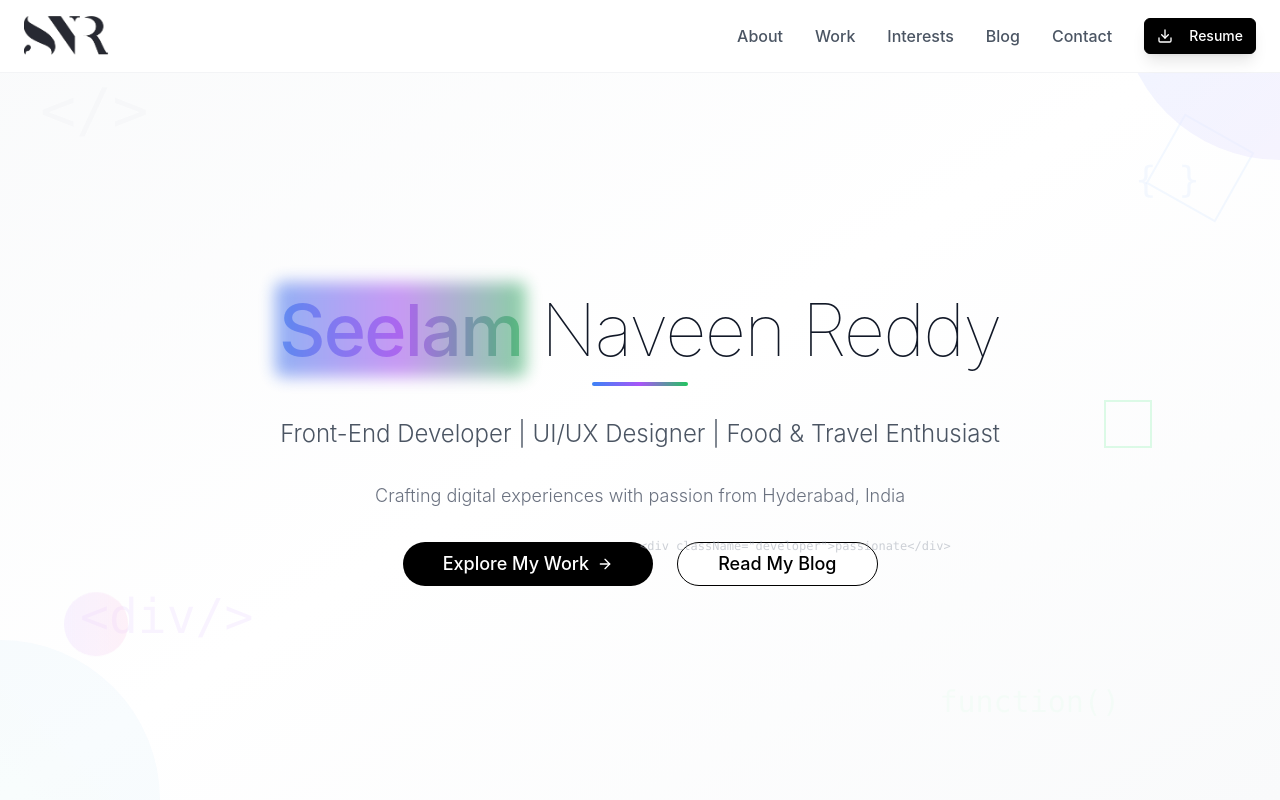
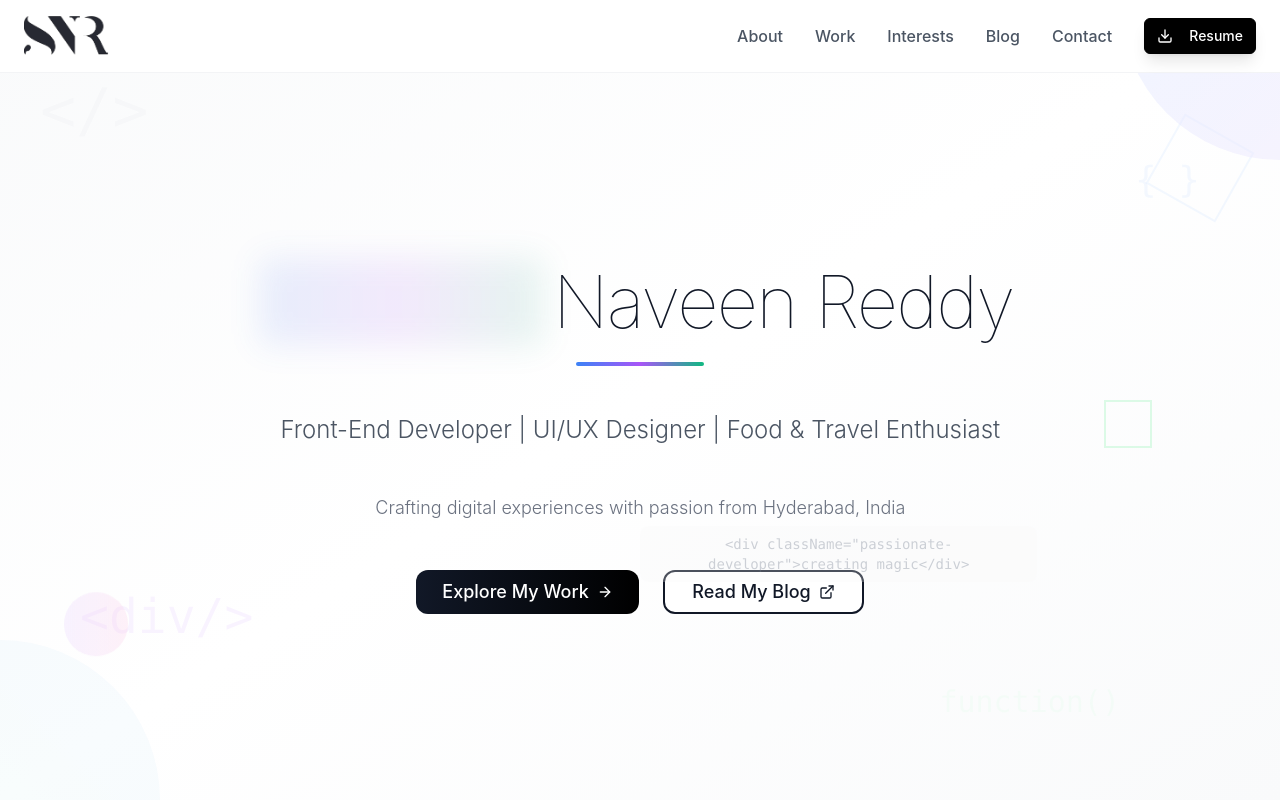
Before and after one commit to nseelam02-tech/snr-portfolio, a React (Vite) app: page / in a window 1280 px wide. Shown: the top 800 px of the page. Built offline with nearby package versions, Linux system fonts and the light colour scheme.

Commit message:
Refine Hero section UI and animations
Improved the appearance of the Hero section buttons and enhanced the "Seelam" name animation for a better user experience.

```diff
--- a/src/pages/Index.tsx
+++ b/src/pages/Index.tsx
@@ -1,3 +1,4 @@
+
 import React, { useState } from 'react';
 import { Button } from "@/components/ui/button";
 import { Card, CardContent, CardDescription, CardHeader, CardTitle } from "@/components/ui/card";
@@ -291,16 +292,21 @@ const Index = () => {
         </div>
 
         <div className="max-w-6xl mx-auto px-6 text-center relative z-10">
-          <div className="space-y-8">
-            {/* Animated title with creative "Seelam" animation */}
-            <div className="space-y-4">
+          <div className="space-y-12">
+            {/* Enhanced animated title with improved "Seelam" animation */}
+            <div className="space-y-6">
               <h1 className="text-5xl md:text-7xl font-thin tracking-tight text-gray-900">
                 <span className="inline-block opacity-0 transform translate-y-8 animate-fade-in" style={{ animationDelay: '0.2s', animationFillMode: 'forwards' }}>
-                  <span className="relative">
-                    <span className="bg-gradient-to-r from-blue-600 via-purple-600 to-green-600 bg-clip-text text-transparent animate-pulse font-medium">
-                      Seelam
+                  <span className="relative inline-block">
+                    <span className="bg-gradient-to-r from-blue-600 via-purple-600 to-emerald-600 bg-clip-text text-transparent font-semibold tracking-wide relative">
+                      <span className="inline-block animate-pulse">S</span>
+                      <span className="inline-block animate-pulse" style={{ animationDelay: '0.1s' }}>e</span>
+                      <span className="inline-block animate-pulse" style={{ animationDelay: '0.2s' }}>e</span>
+                      <span className="inline-block animate-pulse" style={{ animationDelay: '0.3s' }}>l</span>
+                      <span className="inline-block animate-pulse" style={{ animationDelay: '0.4s' }}>a</span>
+                      <span className="inline-block animate-pulse" style={{ animationDelay: '0.5s' }}>m</span>
                     </span>
-                    <span className="absolute -inset-1 bg-gradient-to-r from-blue-600 via-purple-600 to-green-600 rounded-lg blur opacity-20 animate-pulse"></span>
+                    <div className="absolute -inset-2 bg-gradient-to-r from-blue-600/20 via-purple-600/20 to-emerald-600/20 rounded-lg blur-lg animate-pulse opacity-60"></div>
                   </span>
                 </span>
                 {' '}
@@ -312,7 +318,7 @@ const Index = () => {
                   Reddy
                 </span>
               </h1>
-              <div className="h-1 w-24 bg-gradient-to-r from-blue-500 via-purple-500 to-green-500 mx-auto rounded-full opacity-0 transform scale-x-0 animate-fade-in" style={{ animationDelay: '0.8s', animationFillMode: 'forwards' }}></div>
+              <div className="h-1 w-32 bg-gradient-to-r from-blue-500 via-purple-500 to-emerald-500 mx-auto rounded-full opacity-0 transform scale-x-0 animate-fade-in" style={{ animationDelay: '0.8s', animationFillMode: 'forwards' }}></div>
             </div>
 
             {/* Animated subtitle */}
@@ -325,14 +331,14 @@ const Index = () => {
               Crafting digital experiences with passion from Hyderabad, India
             </p>
 
-            {/* Animated buttons with staggered entrance */}
-            <div className="flex flex-col sm:flex-row gap-6 justify-center opacity-0 transform translate-y-8 animate-fade-in" style={{ animationDelay: '1.4s', animationFillMode: 'forwards' }}>
+            {/* Improved buttons layout with better spacing and alignment */}
+            <div className="flex flex-col sm:flex-row items-center justify-center gap-4 sm:gap-6 opacity-0 transform translate-y-8 animate-fade-in max-w-md mx-auto" style={{ animationDelay: '1.4s', animationFillMode: 'forwards' }}>
               <Button
                 size="lg"
                 onClick={() => scrollToSection('work')}
-                className="bg-black hover:bg-gray-800 text-white px-10 py-4 rounded-full text-lg font-medium transition-all duration-300 hover:scale-105 transform hover:shadow-2xl group"
+                className="w-full sm:w-auto bg-gradient-to-r from-gray-900 to-black hover:from-black hover:to-gray-800 text-white px-8 py-4 rounded-xl text-lg font-medium transition-all duration-300 hover:scale-105 transform hover:shadow-2xl group min-w-[200px]"
               >
-                <span className="flex items-center">
+                <span className="flex items-center justify-center">
                   Explore My Work
                   <ArrowRight className="ml-2 h-5 w-5 group-hover:translate-x-1 transition-transform duration-200" />
                 </span>
@@ -341,16 +347,19 @@ const Index = () => {
                 variant="outline"
                 size="lg"
                 onClick={() => window.open('https://snrfoodler.com', '_blank')}
-                className="border-black text-black hover:bg-black hover:text-white px-10 py-4 rounded-full text-lg font-medium transition-all duration-300 hover:scale-105 transform hover:shadow-xl"
+                className="w-full sm:w-auto border-2 border-gray-900 text-gray-900 hover:bg-gray-900 hover:text-white px-8 py-4 rounded-xl text-lg font-medium transition-all duration-300 hover:scale-105 transform hover:shadow-xl min-w-[200px]"
               >
-                Read My Blog
+                <span className="flex items-center justify-center">
+                  Read My Blog
+                  <ExternalLink className="ml-2 h-4 w-4" />
+                </span>
               </Button>
             </div>
 
-            {/* Floating CSS/HTML code animation */}
+            {/* Enhanced floating CSS/HTML code animation */}
             <div className="absolute bottom-8 left-1/2 transform -translate-x-1/2 opacity-0 animate-fade-in" style={{ animationDelay: '2s', animationFillMode: 'forwards' }}>
-              <div className="text-xs font-mono text-gray-400 animate-pulse">
-                &lt;div className="developer"&gt;passionate&lt;/div&gt;
+              <div className="text-sm font-mono text-gray-400 animate-pulse bg-gray-50/50 px-4 py-2 rounded-lg backdrop-blur-sm">
+                &lt;div className="passionate-developer"&gt;creating magic&lt;/div&gt;
               </div>
             </div>
           </div>
```
